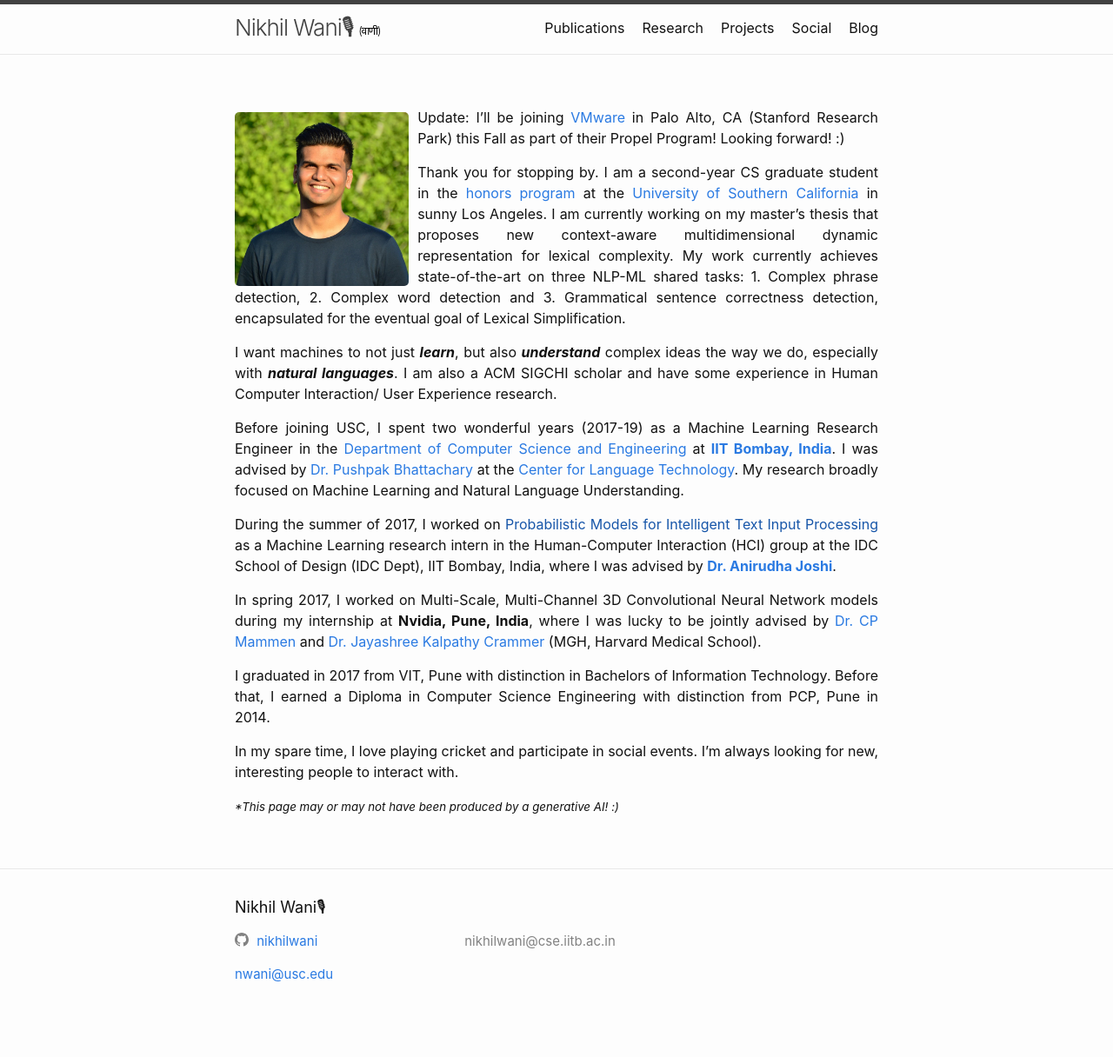
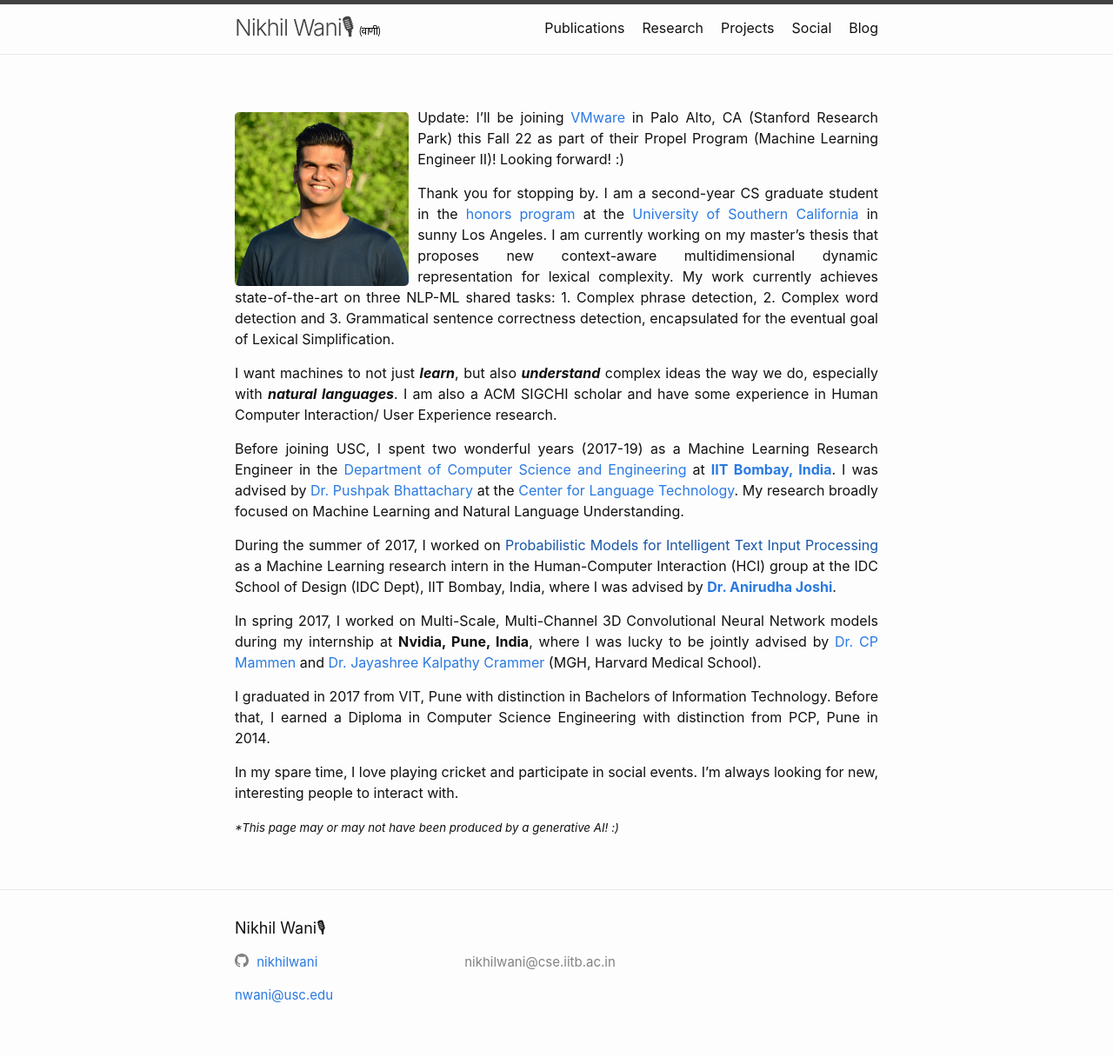
Before and after one commit to nikhilwani/nikhilwani.github.io, a Jekyll site: the page built from index.md, in a window 1280 px wide. Shown: the whole page at 87% size. Built offline with Jekyll 4.4.1, drawn with Linux system fonts in a browser that asks for light colours; comment, search, counter and statistics services are not loaded; before the commit the page ends 1192 px from its top, so only the background shows below that.

Commit message:
Update index.md

```diff
--- a/index.md
+++ b/index.md
@@ -69,7 +69,7 @@
 I'll be starting as a Member of Technical Staff III (Machine Learning Engineer)
 -->
 
-Update: I'll be joining [VMware](https://www.linkedin.com/company/vmware) in Palo Alto, CA (Stanford Research Park) this Fall as part of their Propel Program! Looking forward! :)
+Update: I'll be joining [VMware](https://www.linkedin.com/company/vmware) in Palo Alto, CA (Stanford Research Park) this Fall 22 as part of their Propel Program (Machine Learning Engineer II)! Looking forward! :)
 
 Thank you for stopping by. I am a second-year CS graduate student in the [honors program](https://www.cs.usc.edu/academic-programs/masters/cs_ms_honors/) at the [University of Southern California](https://www.usc.edu/) in sunny Los Angeles. I am currently working on my master's thesis that proposes new context-aware multidimensional dynamic representation for lexical complexity. My work currently achieves state-of-the-art on three NLP-ML shared tasks: 1. Complex phrase detection, 2. Complex word detection and 3. Grammatical sentence correctness detection, encapsulated for the eventual goal of Lexical Simplification.
 
```
